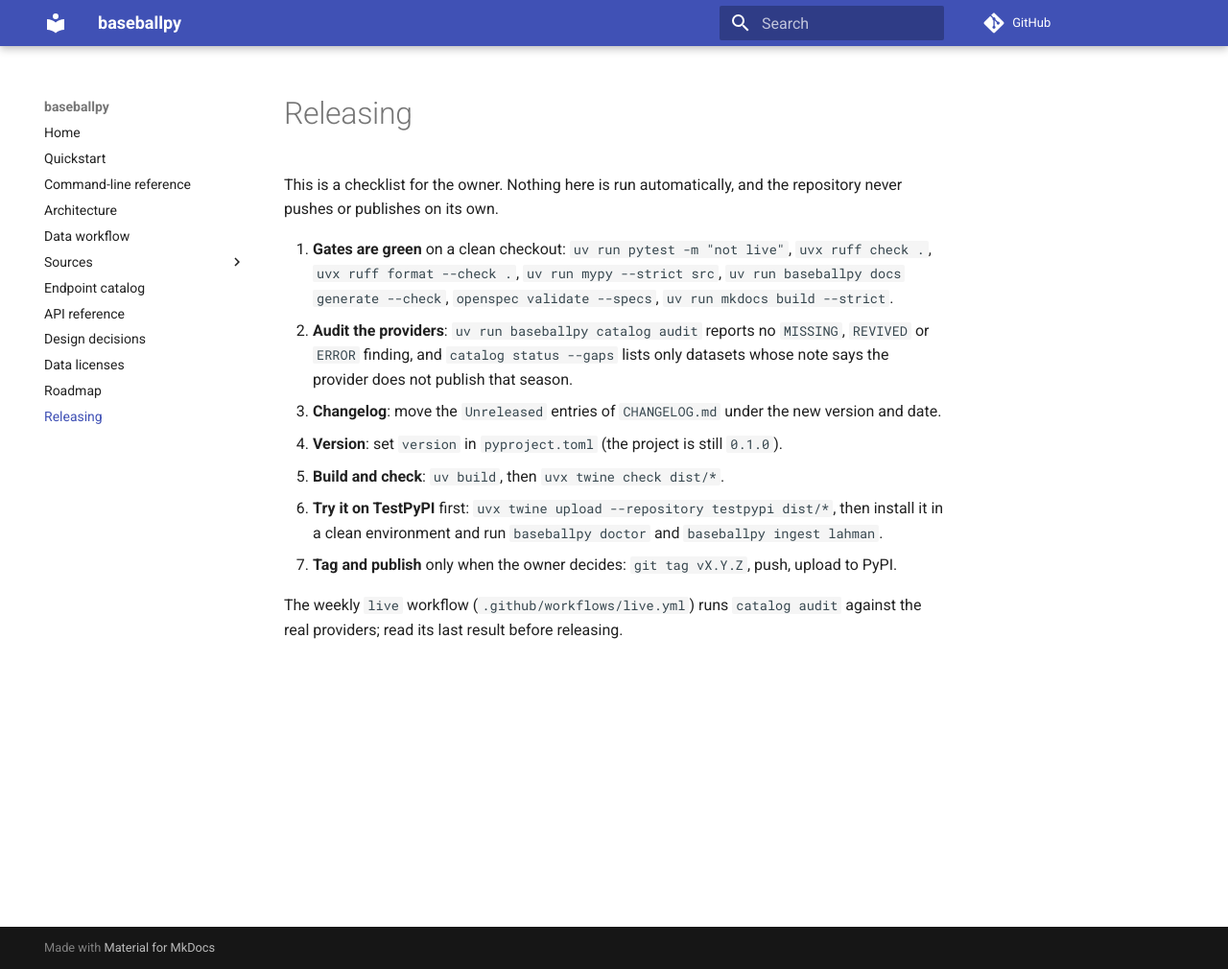
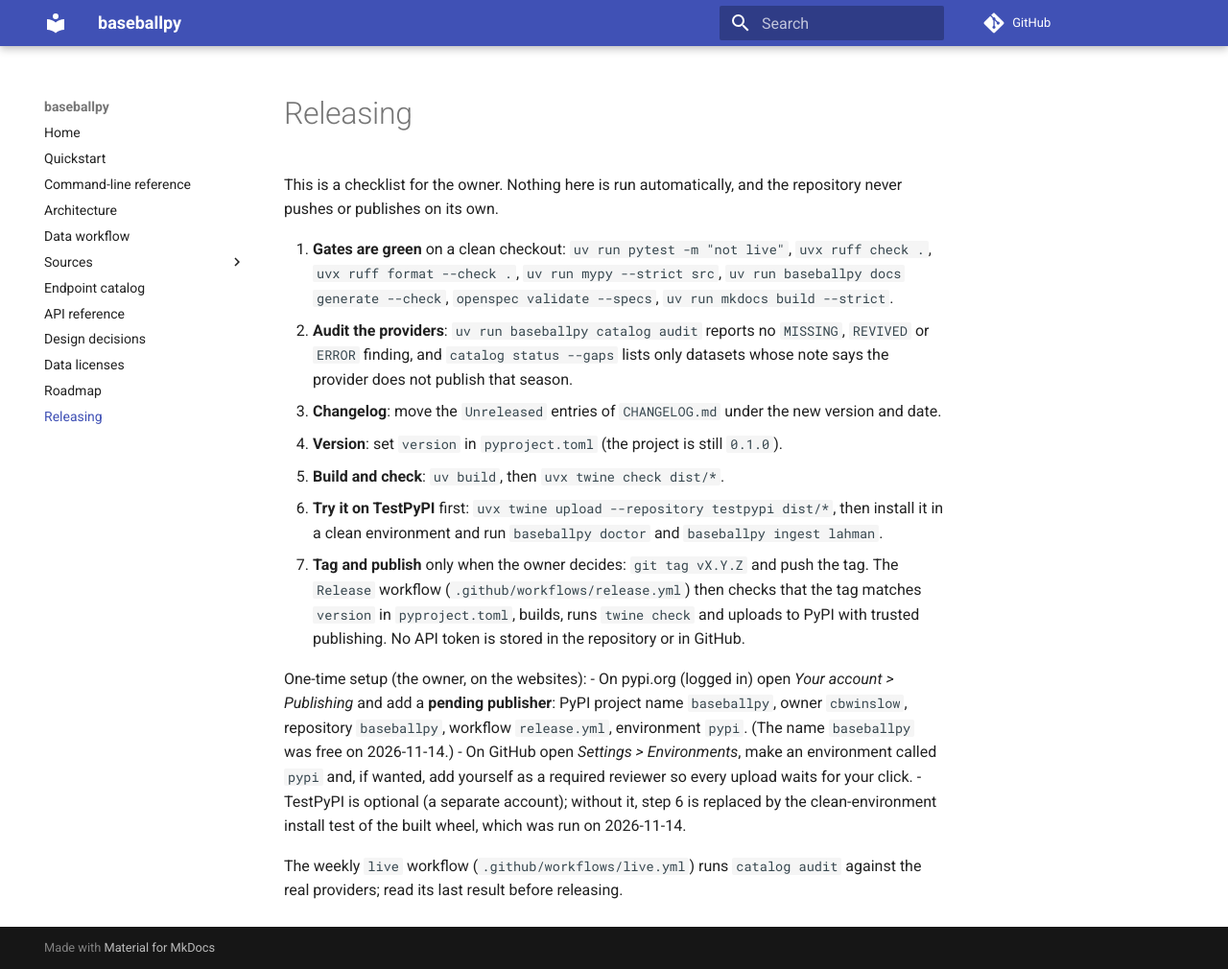
Before and after one commit to cbwinslow/baseballpy, an MkDocs documentation site: the page built from docs/RELEASING.md, in a window 1280 px wide and 1010 px high. Shown: the whole window at 96% size. Built offline with MkDocs 1.6.1 and Material for MkDocs 9.7.7, drawn with Linux system fonts in a browser that asks for light colours; comment, search, counter and statistics services are not loaded.

Commit message:
ci: tag-triggered Release workflow with PyPI trusted publishing (no token stored); setup steps in RELEASING.md
Co-Authored-By: Claude Sonnet 5.5 <noreply@anthropic.com>

```diff
--- a/docs/RELEASING.md
+++ b/docs/RELEASING.md
@@ -8,6 +8,11 @@ This is a checklist for the owner. Nothing here is run automatically, and the re
 4. **Version**: set `version` in `pyproject.toml` (the project is still `0.1.0`).
 5. **Build and check**: `uv build`, then `uvx twine check dist/*`.
 6. **Try it on TestPyPI** first: `uvx twine upload --repository testpypi dist/*`, then install it in a clean environment and run `baseballpy doctor` and `baseballpy ingest lahman`.
-7. **Tag and publish** only when the owner decides: `git tag vX.Y.Z`, push, upload to PyPI.
+7. **Tag and publish** only when the owner decides: `git tag vX.Y.Z` and push the tag. The `Release` workflow (`.github/workflows/release.yml`) then checks that the tag matches `version` in `pyproject.toml`, builds, runs `twine check` and uploads to PyPI with trusted publishing. No API token is stored in the repository or in GitHub.
+
+One-time setup (the owner, on the websites):
+- On pypi.org (logged in) open *Your account > Publishing* and add a **pending publisher**: PyPI project name `baseballpy`, owner `cbwinslow`, repository `baseballpy`, workflow `release.yml`, environment `pypi`. (The name `baseballpy` was free on 2026-11-14.)
+- On GitHub open *Settings > Environments*, make an environment called `pypi` and, if wanted, add yourself as a required reviewer so every upload waits for your click.
+- TestPyPI is optional (a separate account); without it, step 6 is replaced by the clean-environment install test of the built wheel, which was run on 2026-11-14.
 
 The weekly `live` workflow (`.github/workflows/live.yml`) runs `catalog audit` against the real providers; read its last result before releasing.
```
Also changed, not shown: 1 other file.
